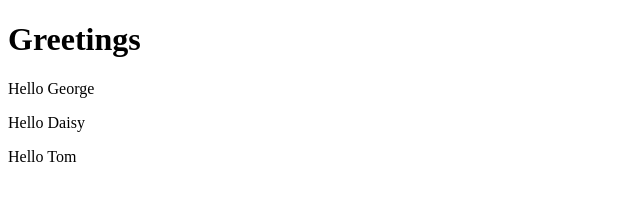
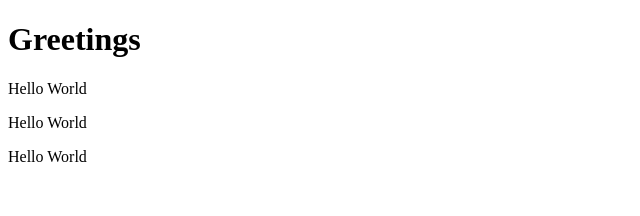
Before and after one commit to SandraAnghel/react-path-uni-helsinki, a React (Create React App) app in the folder part1/: page / in a window 1280 px wide. Shown: the top 216 px of the page, without its empty margins (0-640 px from the left). Built offline with nearby package versions, Linux system fonts and the light colour scheme.

Commit message:
Revert "Pass hard coded data to components"
This reverts commit 200c4c5a2078af98ee392d295251eb64b9a6de7c.

```diff
--- a/part1/src/App.js
+++ b/part1/src/App.js
@@ -1,7 +1,7 @@
-const Hello = (props) => {
+const Hello = () => {
   return (
     <div>
-      <p>Hello {props.name}</p>
+      <p>Hello World</p>
     </div>
   );
 };
@@ -10,9 +10,9 @@ const App = () => {
   return (
     <div>
       <h1>Greetings</h1>
-      <Hello name="George" />
-      <Hello name="Daisy" />
-      <Hello name="Tom" />
+      <Hello />
+      <Hello />
+      <Hello />
     </div>
   );
 };
```
